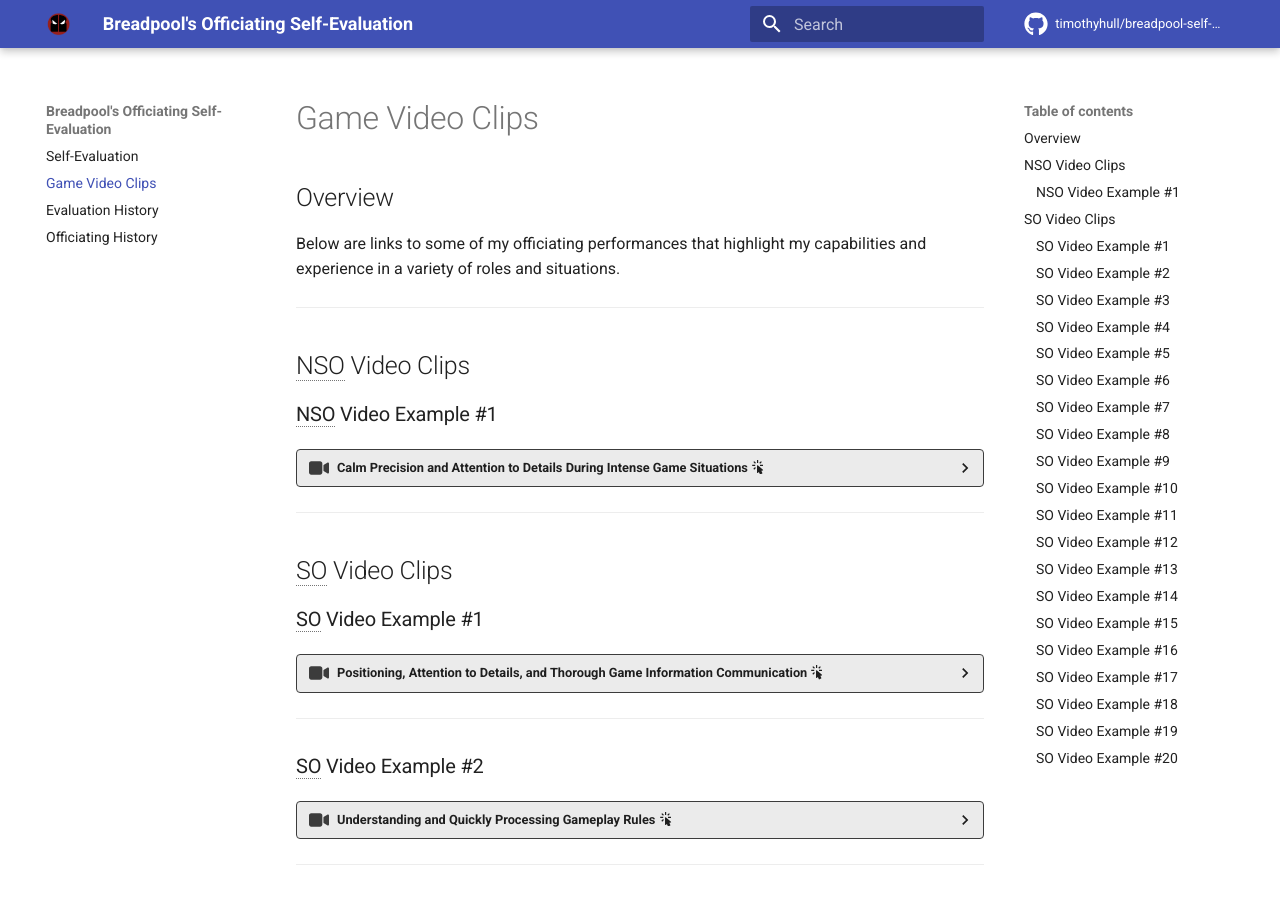
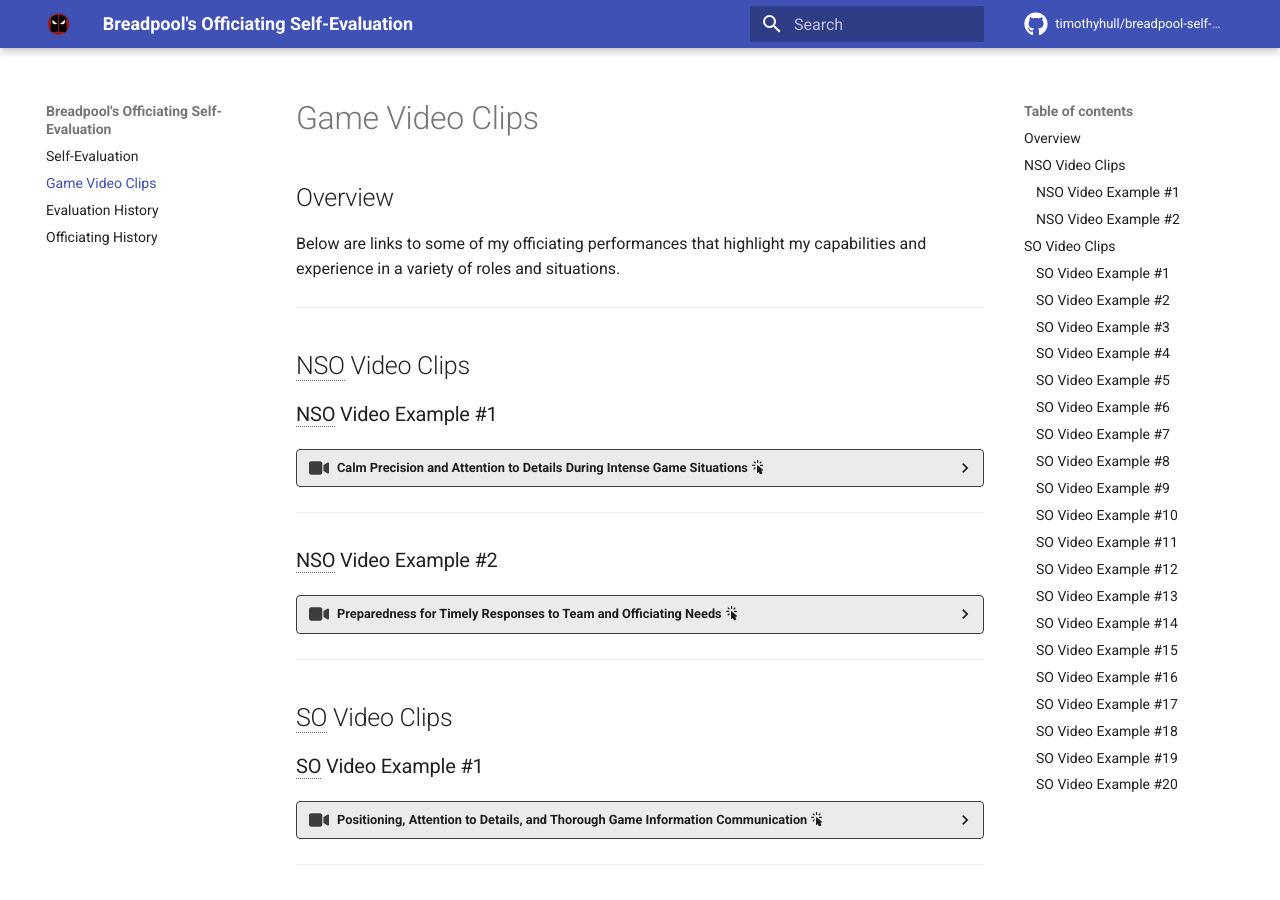
Before and after one commit to timothyhull/breadpool-self-eval, an MkDocs documentation site: the page built from docs/game_video_clips.md, in a window 1280 px wide and 900 px high. Built offline with MkDocs 1.6.1 and Material for MkDocs 9.7.7, drawn with Linux system fonts in a browser that asks for light colours; comment, search, counter and statistics services are not loaded; some of the changed lines change nothing that is shown.

Commit message:
Add additional NSO video example

```diff
--- a/docs/game_video_clips.md
+++ b/docs/game_video_clips.md
@@ -35,7 +35,7 @@
 
     === "Outcome :material-cursor-default-click:"
 
-        - A close, intense game ended normally
+        - A close, intense game ended normally.
         - The HR had essential game and jam clock information throughout the jam without taking their eyes off the on-track action.
         - Neither team requested an OR to contest any timing.
         - The game outcome became final after the required wait period and after receiving instructions from HR.
@@ -54,6 +54,43 @@
     </center>
     <center>
         <br>[https://youtu.be/QftT8whPC2g?t=6282 :octicons-link-external-24:](https://youtu.be/QftT8whPC2g?t=6282){ target=_blank }
+    </center>
+
+---
+
+### NSO Video Example #2
+
+??? video "Preparedness for Timely Responses to Team and Officiating Needs :material-cursor-default-click:"
+
+    === "Overview :material-cursor-default-click:"
+
+        - At the ≈25:58 mark in this video, while serving as a JT, the lead jammer (Red) will request that their JR call off the jam.
+        - The jam is called off, and the Green "A" requests a TTO from their bench area.
+        - I immediately respond to the TTO request, signal the TTO, communicate the appropriate information to the SBO, and position myself at the pivot line to perform standard TTO duties for the JT.
+
+    === "Outcome :material-cursor-default-click:"
+
+        - The SBO stopped the official clock, and the TTO took place normally.
+        - I ended the TTO exactly at 1:00 and monitored officials, players, team benches, and on-track players for readiness to start the next jam (≈27:02 mark).
+        - As the lineup time approached 25 seconds, it did not appear the skating officials were ready for the next jam to start.
+        - I determined the best course of action was to transition to an OTO rather than give verbal and visual cues to indicate the jam was about to start (≈27:27 mark).
+
+    === "Importance :material-cursor-default-click:"
+
+        - While serving as JT, I focus on maintaining situational awareness, and I avoid the temptation to become distracted by gameplay.
+        - During an active jam, I primarily focus my attention on the team bench areas and the scoreboard, and doing so allows me to:
+            - Monitor the scoreboard for proper operation so I can respond immediately if there is a technical problem with CRG.
+            - Monitor team benches for indications they may request a TTO or OTO when a jam ends.
+        - My attentiveness to the team bench areas allowed me to immediately respond to Green's TTO request when the jam ended, ensuring the game clock did not continue to run when a team requested a stoppage.
+        - My attentiveness to the officiating crew during the TTO:
+            - Prevented the unnecessary confusion of issuing the "five seconds" verbal and visual cues followed by an immediate OTO.
+            - Assured my officiating peers that I have their backs because I'm paying attention to the big picture view of the game so they can focus on their individual role responsibilities.
+
+    <center>
+        <iframe align="middle" width="560" height="315" src="https://www.youtube.com/embed/6CLKchfmSBI?start=1558" style="filter: drop-shadow(0 0 0.2rem black);" title="https://youtu.be/6CLKchfmSBI?t=1558" frameborder="0" allow="accelerometer; autoplay; clipboard-write; encrypted-media; gyroscope; picture-in-picture; web-share" referrerpolicy="strict-origin-when-cross-origin" allowfullscreen></iframe>
+    </center>
+    <center>
+        <br>[https://youtu.be/6CLKchfmSBI?t=1558 :octicons-link-external-24:](https://youtu.be/6CLKchfmSBI?t=1558){ target=_blank }
     </center>
 
 ---
```
